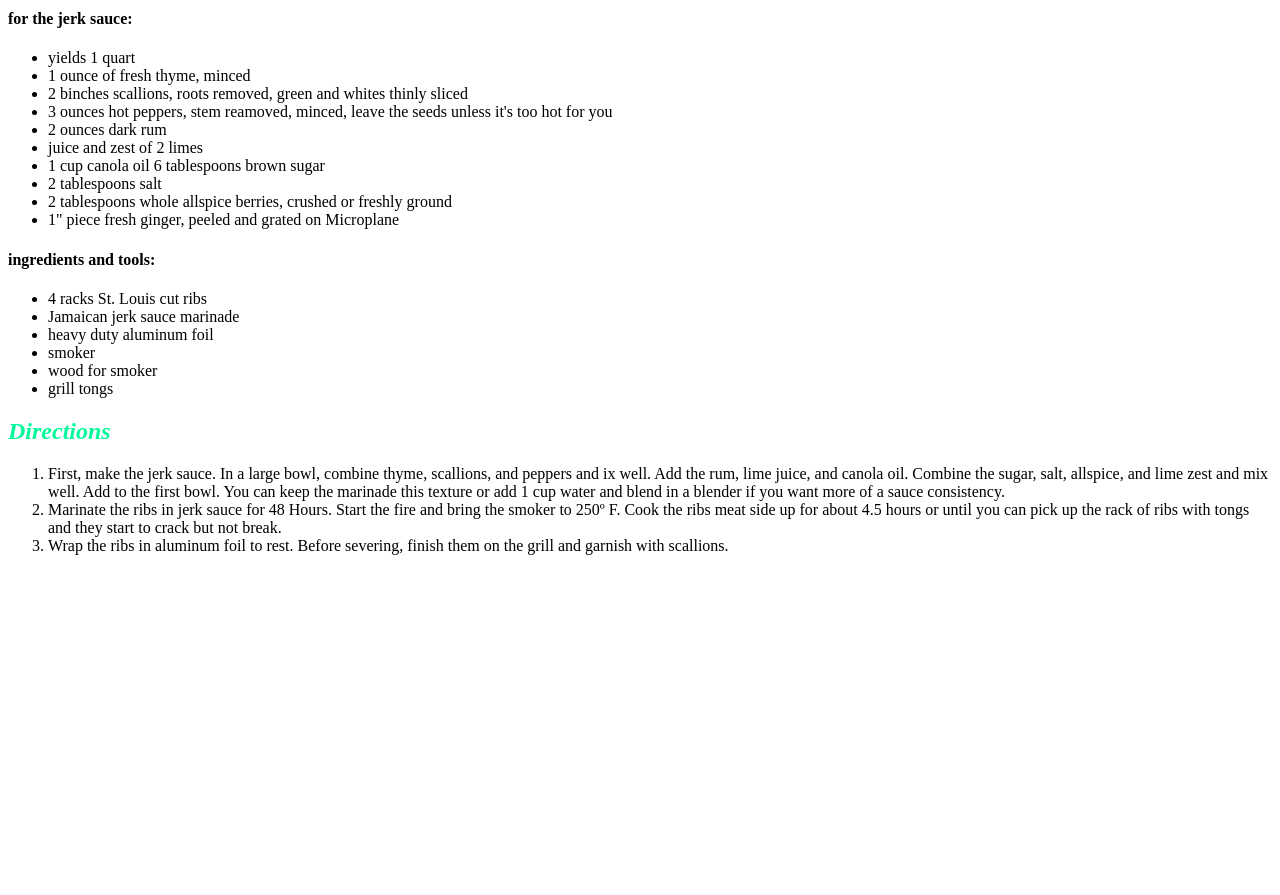
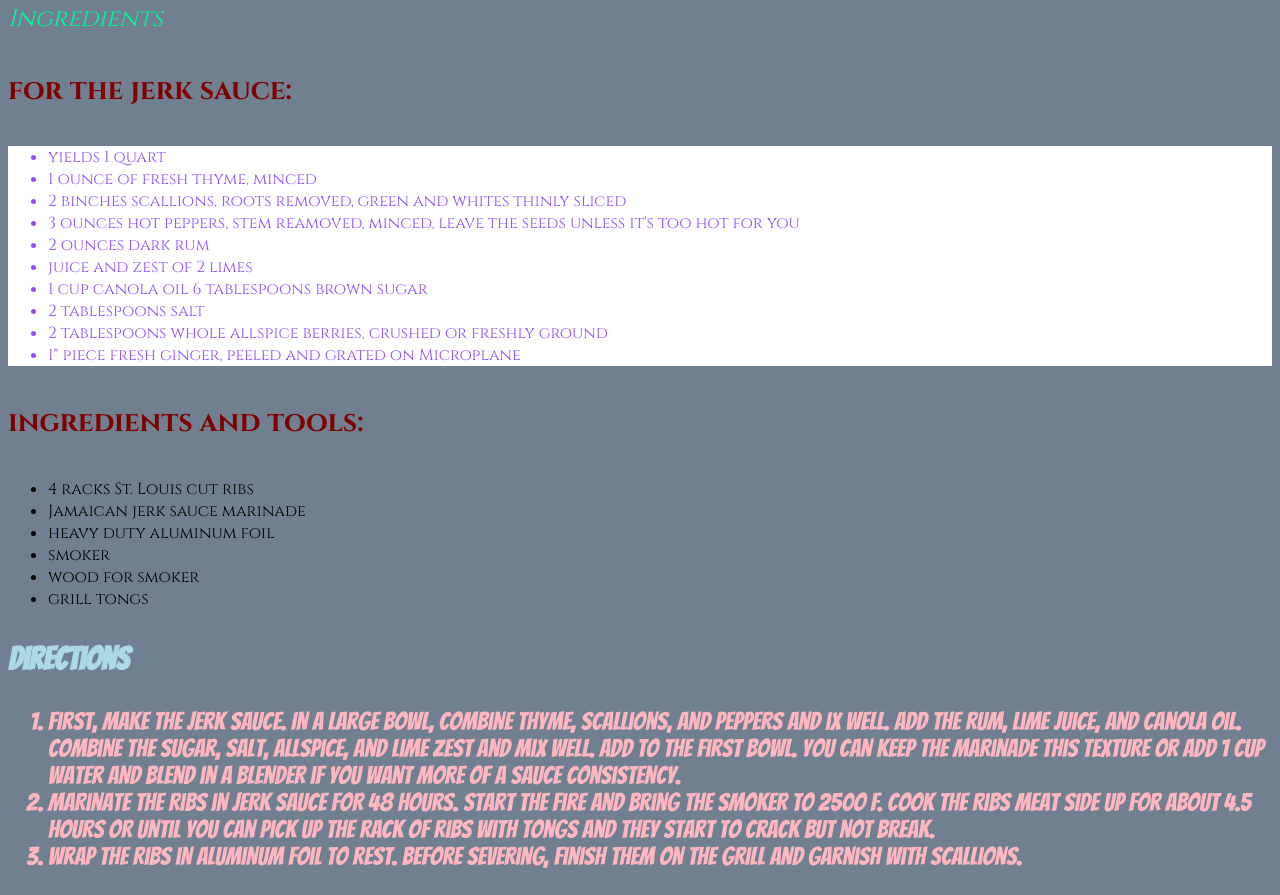
Before and after one commit to KiwiFresh/KiwiFresh.github.io, a plain HTML site: page recipe2.html in a window 1280 px wide. Shown: the part 602-1497 px from the top of the page. Before the commit the page ends 1173 px from the top, so only its background shows below. Drawn offline with Linux system fonts and the light colour scheme.

Commit message:
Added colors, fonts, sizes, weights, and sections to style.css and recipe2.html

```diff
--- a/recipe2.html
+++ b/recipe2.html
@@ -2,6 +2,7 @@
 <html>
 <head>
   <title>Recipe - Jamaican Jerk Ribs</title>
+  <meta charset="utf-8">
   <link rel="stylesheet" href="style.css">
 </head>
 <body>
@@ -13,6 +14,7 @@
 <h2>Ingredients</h2>
 
 <h4>for the jerk sauce:</h4>
+<section id= "jerksauce">
 <ul>
   <li>yields 1 quart</li>
   <li>1 ounce of fresh thyme, minced</li>
@@ -25,8 +27,10 @@
   <li>2 tablespoons whole allspice berries, crushed or freshly ground</li>
   <li>1" piece fresh ginger, peeled and grated on Microplane</li>
 </ul>
+</section>
 
 <h4>ingredients and tools:</h4>
+<section id= "tools">
 <ul>
   <li>4 racks St. Louis cut ribs</li>
   <li>Jamaican jerk sauce marinade</li>
@@ -35,9 +39,11 @@
   <li>wood for smoker</li>
   <li>grill tongs</li>
 </ul>
+</section>
 
-<h2>Directions</h2>
 
+<section id= "directions">
+<h3>Directions</h3>
 <ol>
   <li>First, make the jerk sauce. In a large bowl, combine thyme, scallions, and peppers and ix well. Add the rum, lime juice, and canola oil. Combine the sugar, salt, allspice, and lime zest and mix well. Add to the first bowl. You can keep the marinade this texture or add 1 cup water and blend in a blender if you want more of a sauce consistency.</li>
 
@@ -46,6 +52,7 @@
   <li>Wrap the ribs in aluminum foil to rest. Before severing, finish them on the grill and garnish with scallions.</li>
 </ol>
 
+</section>
 
 
 
--- a/style.css
+++ b/style.css
@@ -1,4 +1,47 @@
+@import url(https://fonts.googleapis.com/css?family=Cinzel:400,700,900);
+@import url(https://fonts.googleapis.com/css?family=Kaushan+Script);
+@import url(https://fonts.googleapis.com/css?family=Bangers);
+
+
+h1 {
+  font-family: "kaushan Script", sans-serif;
+  font-size: 38px;
+}
+
+p {
+  font-weight: 900;
+  font-size: 20px;
+}
+
 h2 {
   color: mediumspringgreen;
   font-style: italic;
+  font-weight: normal;
 }
+
+body {
+  font-family: "Cinzel", sans-serif;
+  background-color: slategrey;
+  font-weight: 400;
+}
+
+h4 {
+  color: maroon;
+  font-size: 28px;
+}
+
+#jerksauce {
+  background-color: white;
+  color: #934FFF;
+}
+
+#directions {
+  font-family: "Bangers", sans-serif;
+  color: lightpink;
+  font-size: 25px;
+}
+
+h3 {
+  color: lightblue;
+  font-size: 32px;
+}
```
